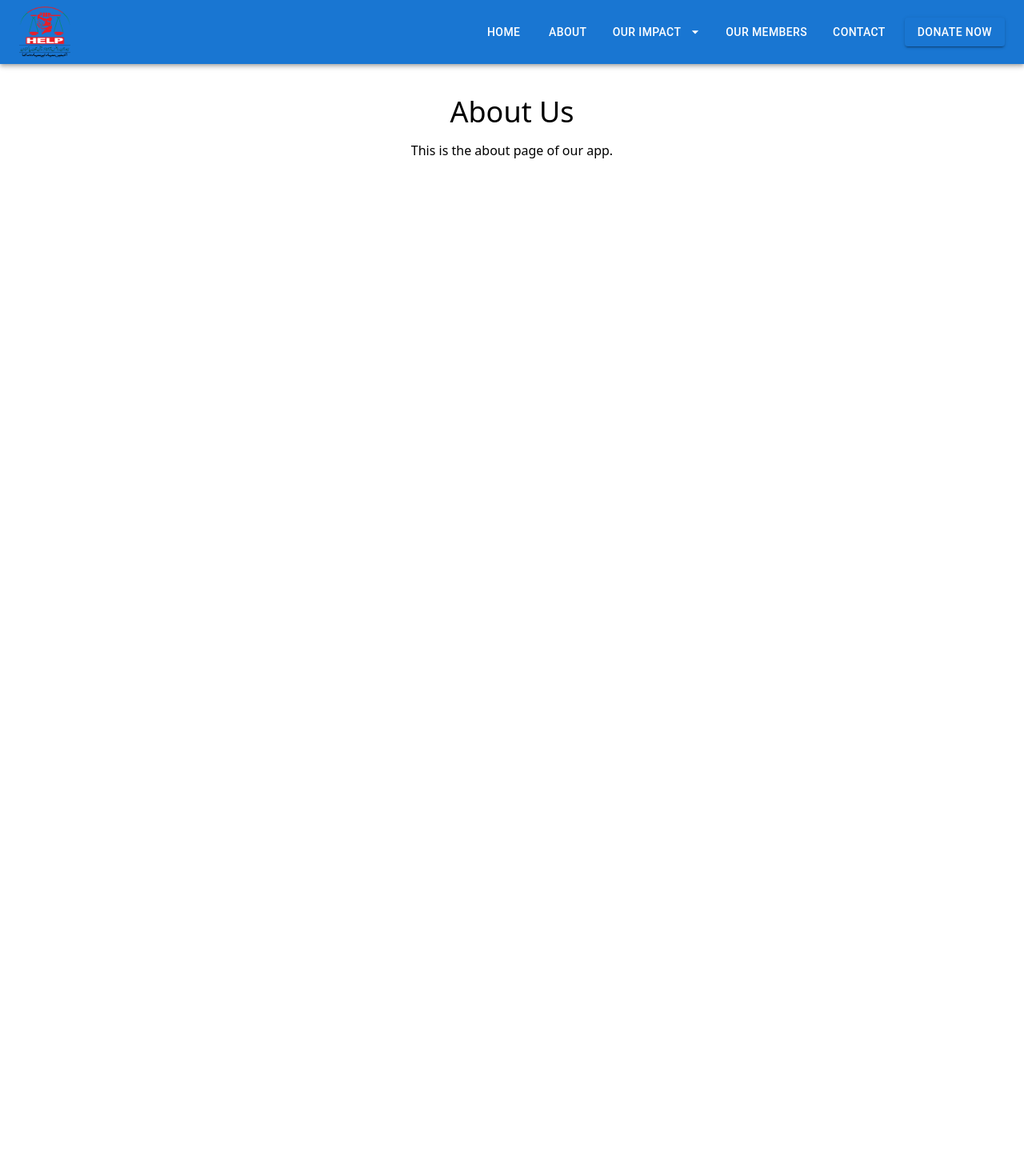
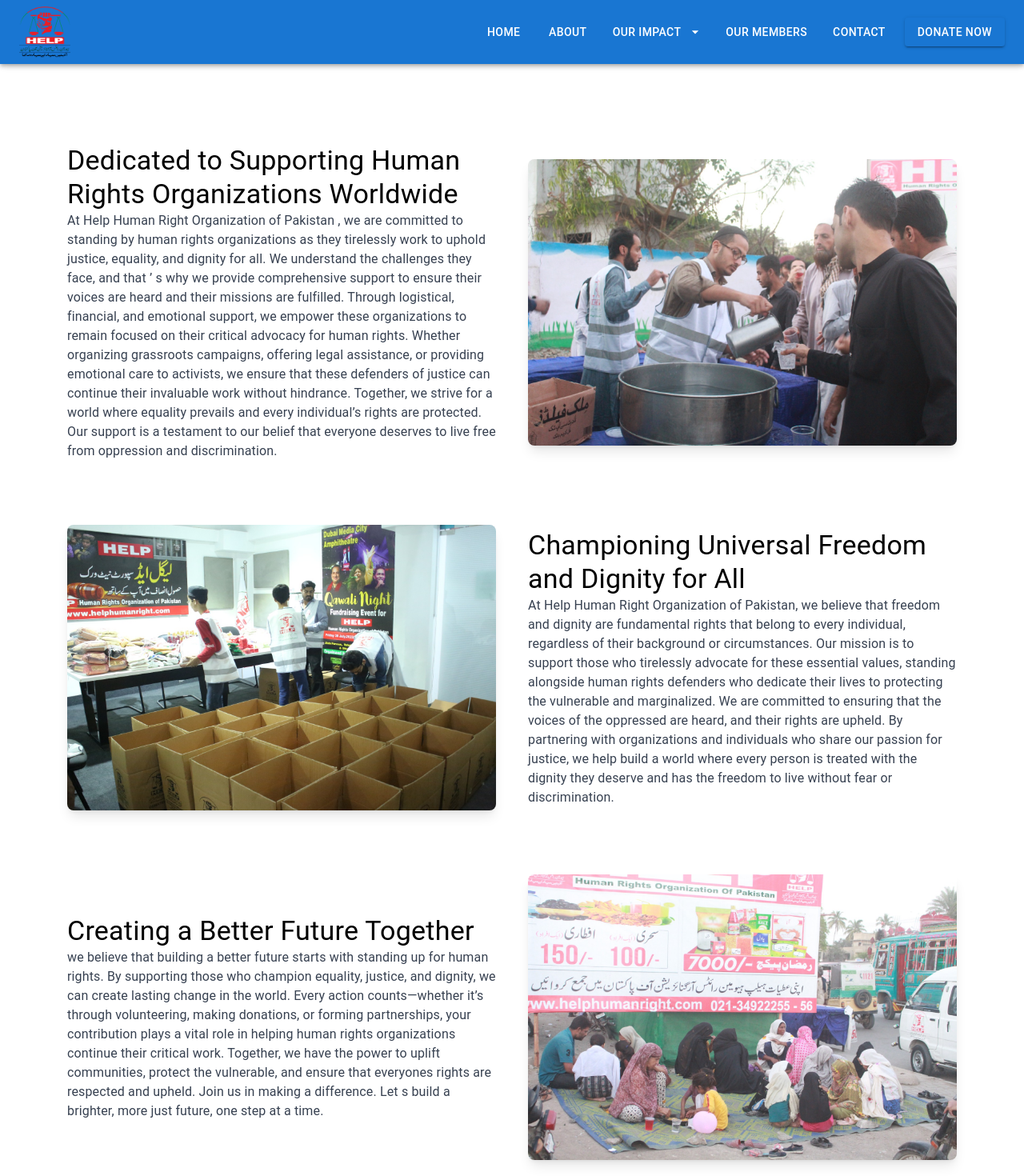
Before and after one commit to 786asifakbar/HelpHumanRightofPakistan, a React (Vite) app: page /About in a window 1280 px wide. Shown: the top 1470 px of the page at 80% size. Before the commit the page ends 800 px from the top, so only its background shows below. Built offline with nearby package versions, Linux system fonts and the light colour scheme.

Commit message:
data update

```diff
--- a/src/components/Navbar.jsx
+++ b/src/components/Navbar.jsx
@@ -66,7 +66,7 @@ const Navbar = () => {
 
               </MenuItem>
               <MenuItem onClick={handleMenuClose}>
-                <Link to="/our-members" className="text-blue-600">Our Members</Link>
+                <Link to="/Ourmember" className="text-blue-600">Our Members</Link>
               </MenuItem>
               <MenuItem onClick={handleMenuClose}>
                 <Link to="/contact" className="text-blue-600">Contact</Link>
--- a/src/pages/About.jsx
+++ b/src/pages/About.jsx
@@ -1,12 +1,98 @@
+import { Container, Typography, Box } from '@mui/material';
+import AboutImage from '../../public/bg1.jpg'; // Replace with your image path
+import AboutImg2 from '../../public/bg2.jpg';
+import AboutImg from '../../public/bg3.jpg';
 
 
 const About = () => {
   return (
-    <div className="text-center mt-10">
-      <h1 className="text-4xl">About Us</h1>
-      <p className="mt-4">This is the about page of our app.</p>
-    </div>
+    <Container maxWidth="lg" className="py-10">
+      {/* Section 1: Text Left, Image Right */}
+      <Box className="flex flex-col md:flex-row items-center my-10">
+        {/* Left Content */}
+        <Box className="md:w-1/2 p-5">
+          <Typography variant="h4" className="font-bold mb-4">
+          Dedicated to Supporting Human Rights Organizations Worldwide
+          </Typography>
+          <Typography variant="body1" className="text-gray-700">
+          At Help Human Right Organization of Pakistan , we are committed to standing by human rights organizations as they tirelessly work to uphold justice, equality, and dignity for all. We understand
+          the challenges they face, and that ’ s why we provide comprehensive support to ensure their voices are heard and their missions are fulfilled.
+          Through logistical, financial, and emotional support, we empower these organizations to remain focused on their critical advocacy for human rights. Whether organizing grassroots campaigns, offering legal assistance, or providing emotional care to activists, we ensure that these defenders of justice can continue their invaluable work without hindrance.
+          Together, we strive for a world where equality prevails and every individual’s rights are protected. Our support is a testament to our belief that everyone deserves to live free from oppression and discrimination.
+          </Typography>
+        </Box>
+
+        {/* Right Image */}
+        <Box className="md:w-1/2 p-5">
+          <img
+            src={AboutImage}
+            alt="Human Rights Support"
+            className="w-full h-auto rounded-lg shadow-lg"
+          />
+        </Box>
+      </Box>
+
+      {/* Section 2: Image Left, Text Right */}
+      <Box className="flex flex-col md:flex-row-reverse items-center my-10">
+        {/* Right Content */}
+        <Box className="md:w-1/2 p-5">
+          <Typography variant="h4" className="font-bold mb-4">
+          Championing Universal Freedom and Dignity for All
+          </Typography>
+          <Typography variant="body1" className="text-gray-700">
+          At Help Human Right Organization of Pakistan, we believe that freedom and dignity
+          are fundamental rights that belong to every individual, regardless of their background or
+          circumstances. Our mission is to support those who tirelessly
+          advocate for these essential values, standing alongside human rights defenders who
+           dedicate their lives to protecting the vulnerable and marginalized.
+          We are committed to ensuring that the voices of the oppressed are heard, and their rights
+          are upheld. By partnering with organizations and individuals who share our passion
+          for justice, we help build a world where every person is treated with the dignity they
+          deserve and has the freedom to live without fear or discrimination.
+          </Typography>
+        </Box>
+
+        {/* Left Image */}
+        <Box className="md:w-1/2 p-5">
+          <img
+            src={AboutImg2} // You can replace this with another image if you prefer
+            alt="Justice and Equality"
+            className="w-full h-auto rounded-lg shadow-lg"
+          />
+        </Box>
+      </Box>
+
+      {/* Section 3: Text Left, Image Right */}
+      <Box className="flex flex-col md:flex-row items-center my-10">
+        {/* Left Content */}
+        <Box className="md:w-1/2 p-5">
+          <Typography variant="h4" className="font-bold mb-4">
+          Creating a Better Future Together
+          </Typography>
+          <Typography variant="body1" className="text-gray-700">
+           we believe that building a better future starts with standing
+           up for human rights. By supporting those who champion equality, justice, and dignity,
+           we can create lasting change in the world.
+           Every action counts—whether it’s through volunteering, making donations,
+           or forming partnerships, your contribution plays a vital role in
+           helping human rights organizations continue their critical work.
+           Together, we have the power to uplift communities, protect the vulnerable,
+           and ensure that everyones rights are respected and upheld.
+           Join us in making a difference. Let s build a brighter, more just future,
+           one step at a time.
+          </Typography>
+        </Box>
+
+        {/* Right Image */}
+        <Box className="md:w-1/2 p-5">
+          <img
+            src={AboutImg}
+            alt="Join the Movement"
+            className="w-full h-auto rounded-lg shadow-lg"
+          />
+        </Box>
+      </Box>
+    </Container>
   );
-}
-
-export default About;
+};
+export default About
--- a/src/pages/Contact.jsx
+++ b/src/pages/Contact.jsx
@@ -1,5 +1,5 @@
 import { TextField, Button } from '@mui/material';
-import { Loader } from "@googlemaps/js-api-loader"
+// import { Loader } from "@googlemaps/js-api-loader"
 
 const Contact = () => {
   return (
--- a/src/pages/HeroSection.jsx
+++ b/src/pages/HeroSection.jsx
@@ -3,6 +3,9 @@ import TypingEffect from 'react-typing-effect';
 import ShadiMubark from './ShadiMubark';
 import FoodAid from './FoodAid';
 import HelpEducation from './HelpEducation';
+import SuportPage from './SuportPage';
+
+
 
 const HeroSection = () => {
   return (
@@ -42,6 +45,7 @@ const HeroSection = () => {
         </div>
       </div>
     </div>
+    <SuportPage />
     <ShadiMubark />
     <FoodAid />
     <HelpEducation/>
--- a/src/pages/OurMember.jsx
+++ b/src/pages/OurMember.jsx
@@ -1,11 +1,67 @@
+import { Card, CardContent, CardMedia, Typography, Grid } from '@mui/material';
+
+// Sample data for members (you can replace this with actual data)
+const members = [
+  {
+    id: 1,
+    name: 'John Doe',
+    designation: 'Project Manager',
+    image: 'https://via.placeholder.com/150', // Replace with actual image URL
+  },
+  {
+    id: 2,
+    name: 'Jane Smith',
+    designation: 'Human Rights Advocate',
+    image: 'https://via.placeholder.com/150', // Replace with actual image URL
+  },
+  {
+    id: 3,
+    name: 'David Johnson',
+    designation: 'Coordinator',
+    image: 'https://via.placeholder.com/150', // Replace with actual image URL
+  },
+  {
+    id: 4,
+    name: 'Emily Brown',
+    designation: 'Volunteer Leader',
+    image: 'https://via.placeholder.com/150', // Replace with actual image URL
+  },
+];
 
 const OurMember = () => {
   return (
-    <div className="text-center mt-10">
-      <h1 className="text-4xl">Our Services</h1>
-      <p className="mt-4">We provide amazing services to our clients.</p>
+    <div className="bg-gray-100 py-10">
+      <div className="container mx-auto">
+        <Typography variant="h4" className="text-center font-bold mb-8">
+          Meet Our Team
+        </Typography>
+
+        <Grid container spacing={3}>
+          {members.map((member) => (
+            <Grid item key={member.id} xs={12} sm={6} md={4} lg={3}>
+              <Card className="hover:shadow-lg transition-shadow duration-300">
+                <CardMedia
+                  component="img"
+                  alt={member.name}
+                  height="200"
+                  image={member.image} // Replace with member's image
+                  className="object-cover"
+                />
+                <CardContent className="text-center">
+                  <Typography variant="h6" className="font-bold">
+                    {member.name}
+                  </Typography>
+                  <Typography variant="body2" className="text-gray-600">
+                    {member.designation}
+                  </Typography>
+                </CardContent>
+              </Card>
+            </Grid>
+          ))}
+        </Grid>
+      </div>
     </div>
   );
-}
+};
 
 export default OurMember;
--- a/src/pages/PageOfEdu.jsx
+++ b/src/pages/PageOfEdu.jsx
@@ -3,7 +3,7 @@ const MainLayout = () => {
   return (
 <>
     <LeftPro
-        imgsrc="../../public/edu6.jpg"
+        imgsrc="../../public/edu 5.jpg"
         heading="Educationa Must For Everyone"
         pera={`
             Education is a fundamental right, yet many students around the world face significant financial barriers that prevent them from accessing the learning opportunities they deserve. If you are one of these students, know that your dreams and aspirations are incredibly valuable, and your determination can open doors that may seem closed. Remember, there are numerous resources available, such as scholarships, grants, community programs, and online courses, designed to support individuals like you. Keep believing in yourself and stay persistent in your pursuit of knowledge. Reach out to mentors, educators, and organizations dedicated to helping students overcome financial challenges.
--- /dev/null
+++ b/src/pages/SuportPage.jsx
@@ -0,0 +1,40 @@
+import PassPro from "./PassPro";
+import LeftPro from "./leftPro";
+
+const SuportPage = () => {
+  return (
+    <>
+      <PassPro
+        backImgsrc="../../public/Web-Icon.png"
+        secImg="../../public/bg4.jpg"
+        title="Our Work"
+        p={`At Help Human Right Orginazation Of Pakistan , we are deeply committed to supporting human rights organizations in their relentless pursuit of justice, equality, and dignity for all. We believe in the power of collective action to create a world where every individual’s rights are respected, and we’re proud to stand shoulder to shoulder with those leading the charge.
+            Our Mission: Helping Where It ’ s Needed Most
+            Human rights organizations often work in the most challenging environments, advocating for the vulnerable, fighting against injustice, and raising awareness about global issues. At the heart of our mission is the goal of amplifying their efforts by providing comprehensive support. Whether it’s through logistical help, legal guidance, technological resources, or financial assistance, we are here to ensure they have everything they need to continue their vital work.
+           `}
+        rep={``}
+      />
+
+      <LeftPro
+        imgsrc="../../public/waterplant.jpeg"
+        heading="Empowering Human Rights Organizations: Standing Together for Change"
+        pera={`
+        Logistical Support: We assist in organizing campaigns, protests, and relief efforts, ensuring that human rights organizations can operate effectively on the ground.
+Financial Aid: By offering grants and funding opportunities, we empower these organizations to expand their reach and impact, addressing more issues that matter.
+Technological Solutions: In today’s digital age, we provide human rights defenders with the tools and platforms to raise awareness, mobilize supporters, and protect sensitive data.
+Legal and Advocacy Services: We offer legal counsel and advocacy support to protect the rights of activists and victims, ensuring justice is served.
+Psychological and Emotional Support: Defending human rights can take a toll on individuals and communities. We offer mental health services and emotional support for activists, ensuring they have the strength to continue their work.
+Standing for Freedom, Equality, and Dignity
+We believe that human rights are universal and non-negotiable. Whether it’s advocating for freedom of speech, fighting against gender-based violence, or ensuring access to education, we are driven by the core belief that everyone deserves to live a life free from oppression. Our work is guided by these principles, and we are honored to play a role in supporting those who defend human dignity at every turn.
+Join Us in the Fight for Human Rights
+There has never been a more important time to stand up for human rights. As injustices continue to unfold across the globe, we must act now to support the organizations that are fighting for a better world. Together, we can amplify their voices, fuel their movements, and ensure that their efforts lead to meaningful change.
+We invite you to join us in this critical mission—whether as a volunteer, donor, or partner. Together, we can make a difference and help build a world where everyone’s rights are upheld and protected.
+
+
+               `}
+      />
+    </>
+  );
+}
+
+export default SuportPage;
```
